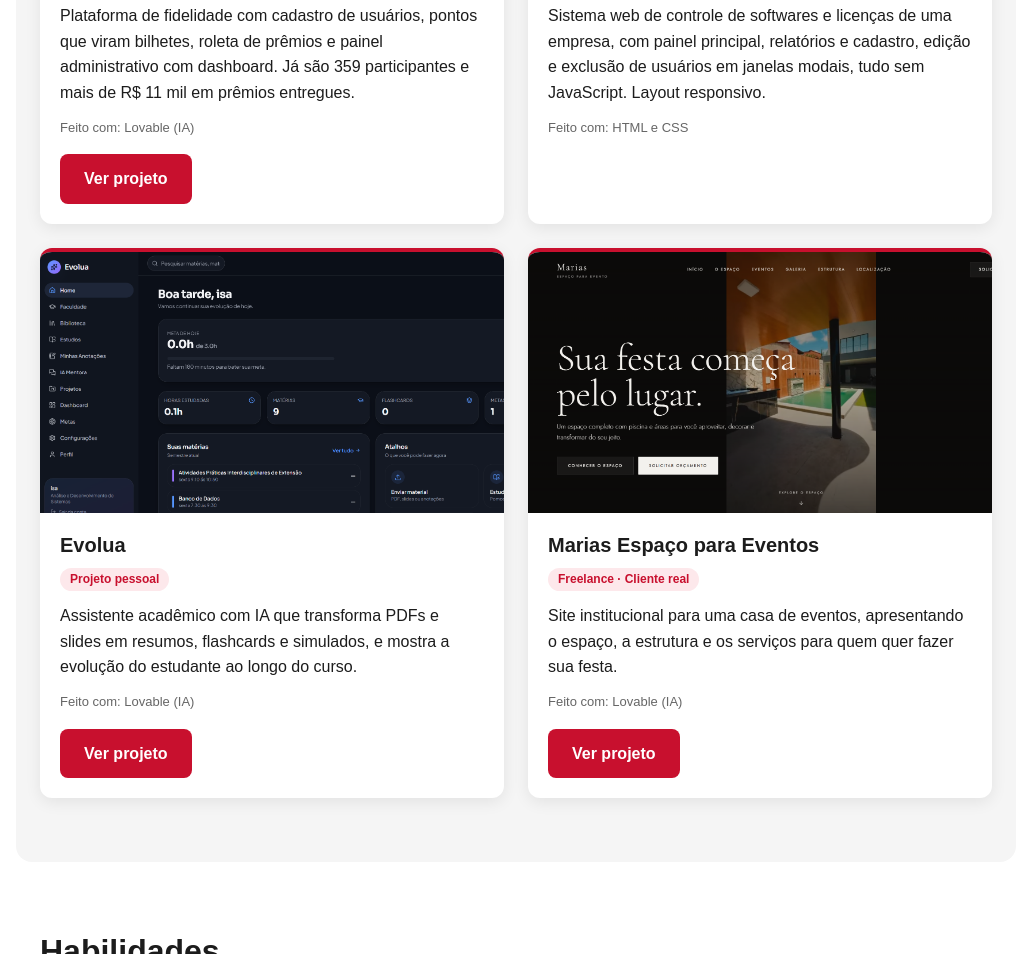
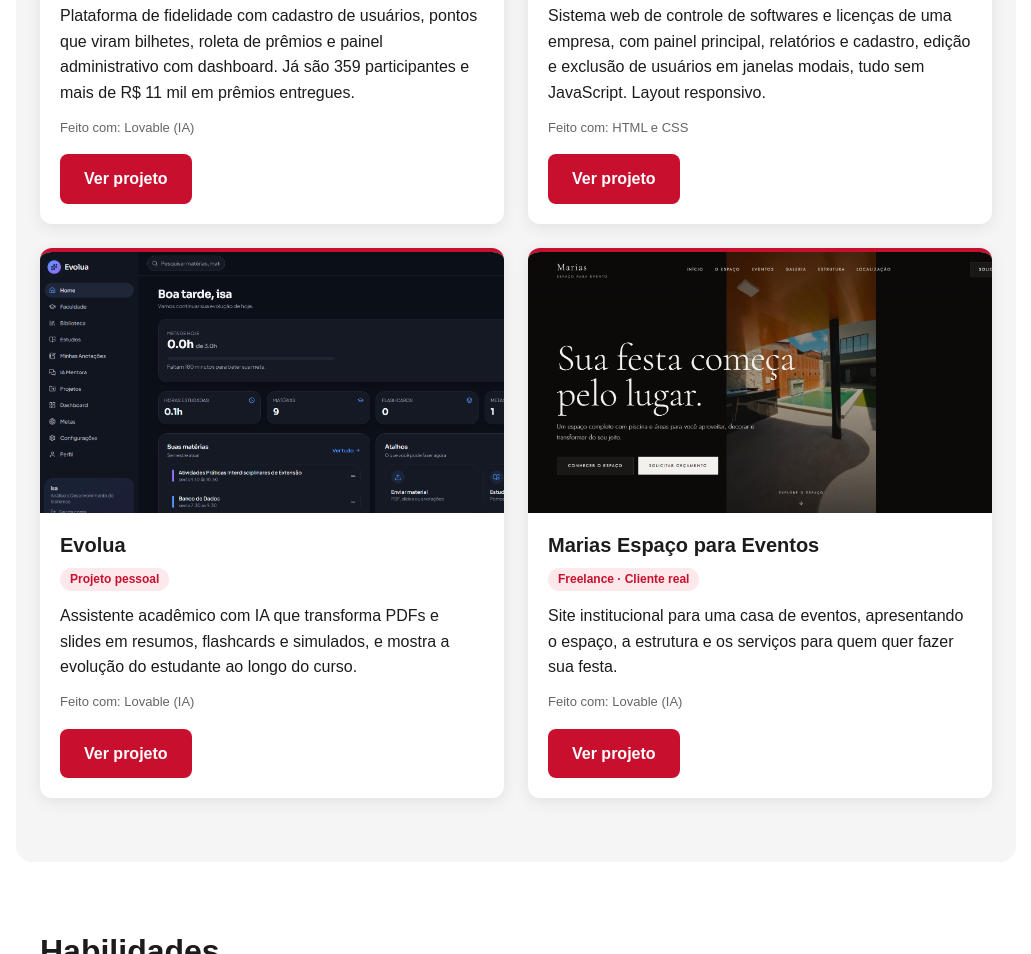
Before and after one commit to maria-isabel-marques-dev/maria-isabel-marques-dev.github.io, a plain HTML site: page index.html in a window 1280 px wide. Shown: the part 1536-2490 px from the top of the page, without its empty margins (124-1155 px from the left). Drawn offline with Linux system fonts and the light colour scheme.

Commit message:
Add files via upload
Adicionar o link do soft-marques control

```diff
--- a/index.html
+++ b/index.html
@@ -51,6 +51,7 @@
                         <p class="etiqueta">Projeto de faculdade · Feito à mão</p>
                         <p>Sistema web de controle de softwares e licenças de uma empresa, com painel principal, relatórios e cadastro, edição e exclusão de usuários em janelas modais, tudo sem JavaScript. Layout responsivo.</p>
                         <p class="ferramentas">Feito com: HTML e CSS</p>
+                        <a href="https://maria-isabel-marques-dev.github.io/soft-marques-control/" target="_blank" class="botao">Ver projeto</a>
                     </article>
                     <article class="projeto">
                         <img src="imagens/evolua.png" alt="Página principal do Evolua">
```
